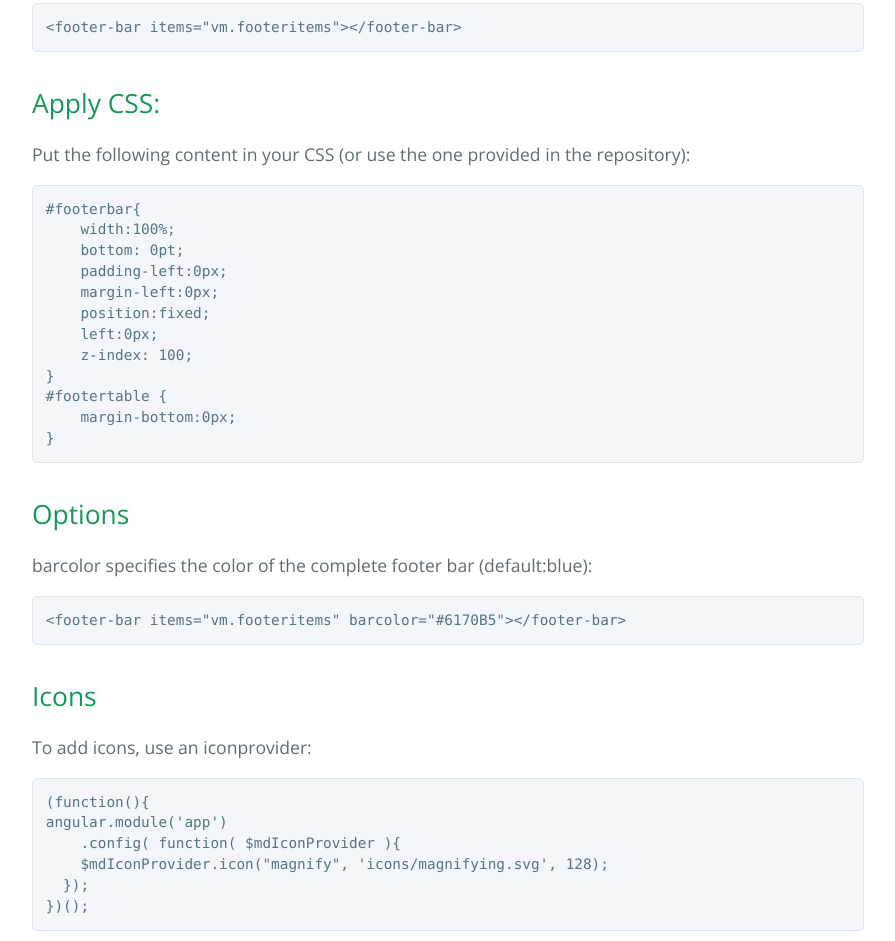
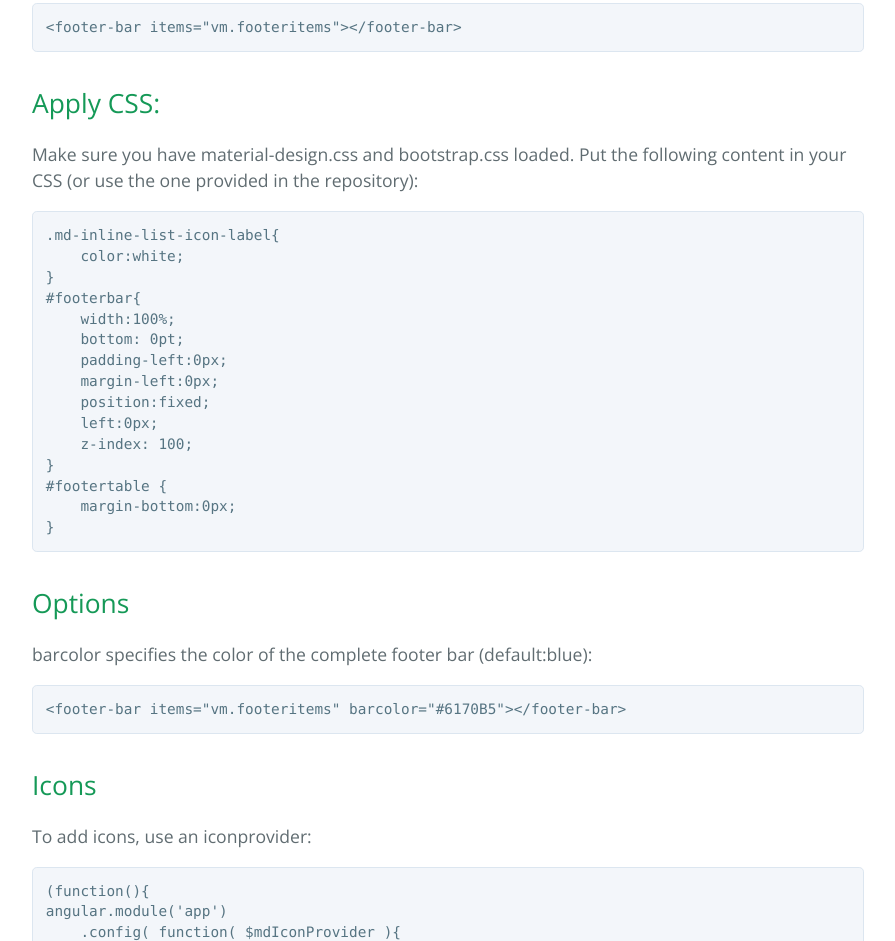
Before and after one commit to januslo/angular-md-footerbar, a plain HTML site: page index.html in a window 1280 px wide. Shown: the part 1900-2841 px from the top of the page, without its empty margins (192-1087 px from the left). Drawn offline with nearby package versions, Linux system fonts and the light colour scheme.

```diff
--- a/index.html
+++ b/index.html
@@ -90,9 +90,13 @@
 <h2>
 <a id="apply-css" class="anchor" href="#apply-css" aria-hidden="true"><span class="octicon octicon-link"></span></a>Apply CSS:</h2>
 
-<p>Put the following content in your CSS (or use the one provided in the repository):</p>
+<p>Make sure you have material-design.css and bootstrap.css loaded.
+Put the following content in your CSS (or use the one provided in the repository):</p>
 
-<pre><code>#footerbar{
+<pre><code>.md-inline-list-icon-label{
+    color:white;
+}
+#footerbar{
     width:100%;
     bottom: 0pt;
     padding-left:0px;
```
Also changed, not shown: params.json (+1 -1 lines).
